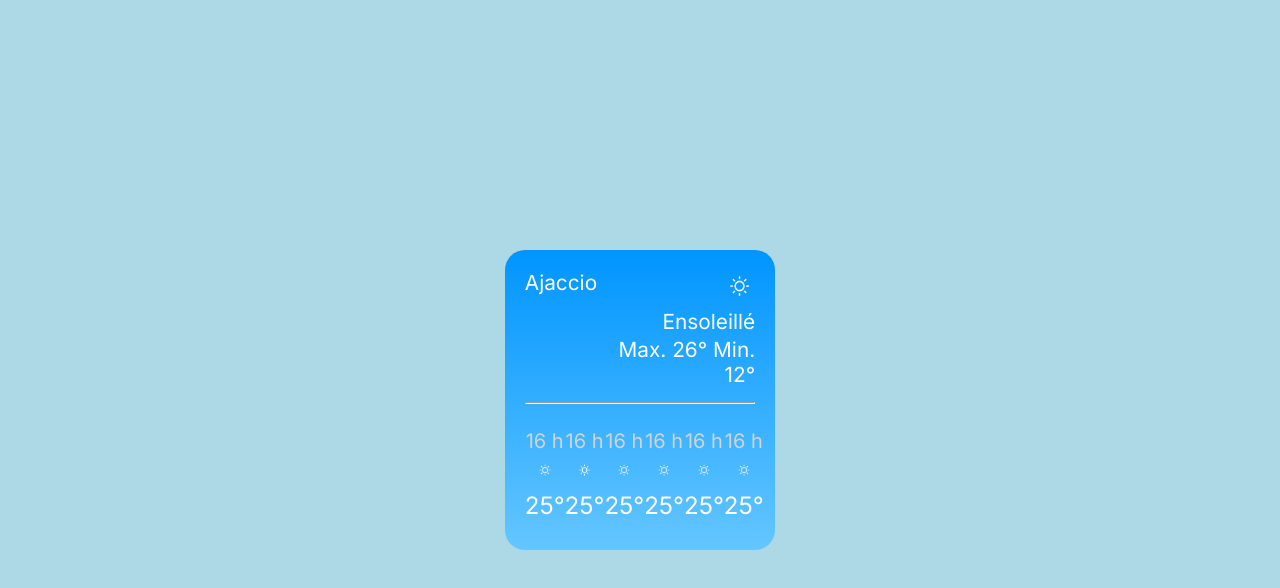
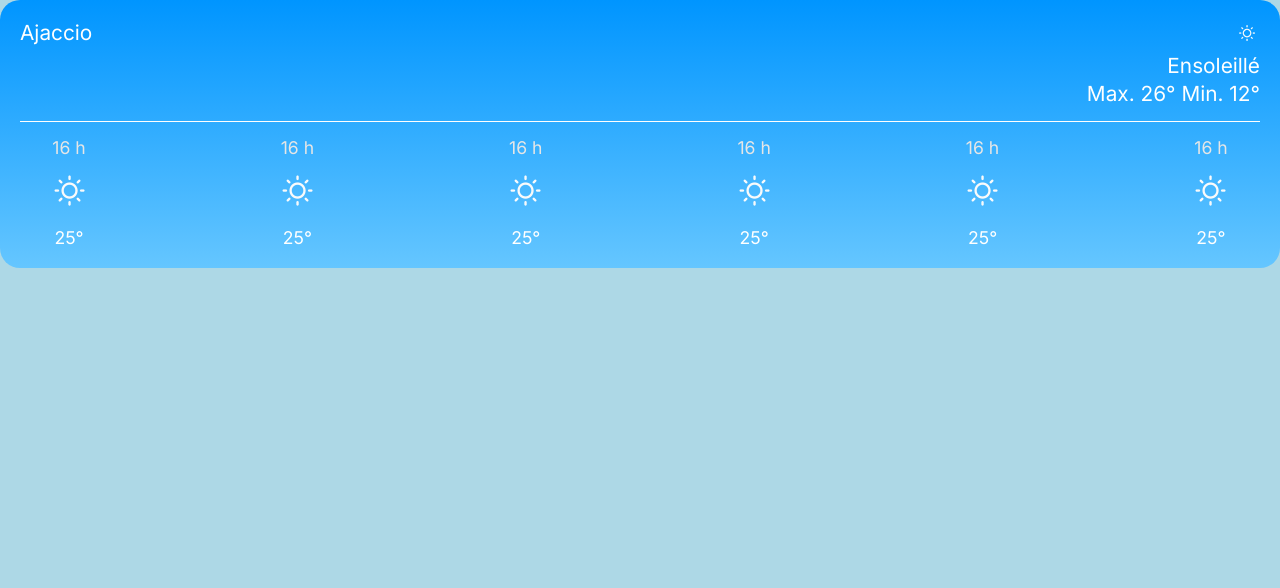
Before and after one commit to s3kiro23/gb_weather_widget, a plain HTML site: page index.html in a window 1280 px wide. Drawn offline with Linux system fonts and the light colour scheme.

Commit message:
fix infinite api calls + change some stuffs in design

```diff
--- a/index.html
+++ b/index.html
@@ -6,7 +6,6 @@
 		<link rel="preconnect" href="https://fonts.gstatic.com" crossorigin />
 		<link href="https://fonts.googleapis.com/css2?family=Inter&display=swap" rel="stylesheet" />
 	</head>
-
 	<style>
 		* {
 			margin: 0;
@@ -16,9 +15,6 @@
 		body {
 			background-color: lightblue;
 			color: white;
-			display: flex;
-			justify-content: center;
-			align-items: center;
 			min-height: 100vh;
 			margin: 0;
 			font-family: "Inter", sans-serif;
@@ -26,7 +22,7 @@
 
 		.weather-widget-container {
 			background: linear-gradient(0deg, rgba(101, 198, 255, 1) 0%, rgba(0, 149, 255, 1) 100%);
-			width: 18%;
+			width: auto;
 			border-radius: 20px;
 			padding: 20px;
 		}
@@ -36,12 +32,15 @@
 			flex-direction: column;
 		}
 
-		.weather-widget-current-row {
+		.weather-widget-current-row,
+		.weather-widget-forecast-row {
 			display: flex;
 			justify-content: space-between;
 		}
 
-		.current-city {
+		.current-city,
+		.current-description,
+		.current-min-max-temp {
 			font-size: 1.3em;
 		}
 
@@ -56,16 +55,8 @@
 			gap: 0.2rem;
 		}
 
-		.current-description {
-			font-size: 1.3em;
-		}
-
-		.current-min-max-temp {
-			font-size: 1.3em;
-		}
-
 		.current-icon img {
-			width: 20%;
+			width: 15%;
 		}
 
 		.weather-widget-forecast-row {
@@ -74,28 +65,25 @@
 
 		.forecast-content {
 			width: auto;
-			padding: 10px 0 10px 0;
 			text-align: center;
 			display: flex;
 			flex-direction: column;
 			gap: 0.5rem;
+			font-size: 1.1rem;
 		}
 
 		.forecast-hour {
-			font-size: 20px;
-			color: lightgray;
+			color: rgb(230, 230, 230);
 		}
 
 		img {
-			width: 45%;
+			width: 50%;
 		}
 
-		.forecast-temp {
-			font-size: 24px;
-		}
-
-		hr {
-			margin: 15px 0 15px 0;
+		.separate-line {
+			background-color: white;
+			margin: 15px 0;
+			padding: 0.5px;
 		}
 	</style>
 	<body>
@@ -112,7 +100,7 @@
 						<div class="current-min-max-temp" id="min-max">Max. 26° Min. 12°</div>
 					</div>
 				</div>
-				<hr>
+				<div class="separate-line"></div>
 				<div class="weather-widget-forecast-row">
 					<div class="forecast-content" id="0">
 						<div class="forecast-hour">16 h</div>
@@ -151,7 +139,7 @@
 			const APPID = "6cb62590e80421898cf0e7a533cdf0a0";
 			const CACHE_KEY = "weather_ajaccio";
 			const CITY = "Ajaccio, Corse";
-			const coordinates = { lat: "41.9194", lon: "8.7386", units: "metric" };
+			const COORDINATES = { lat: "41.9194", lon: "8.7386", units: "metric" };
 
 			function timestampToHour(timestamp) {
 				const date = new Date(timestamp * 1000); // Convertir le timestamp en millisecondes
@@ -214,7 +202,7 @@
 							daily: data.daily[0],
 						};
 						localStorage.setItem(CACHE_KEY, JSON.stringify(dataToStore));
-						refresh();
+						fillPageWithData(dataToStore);
 					})
 					.catch((error) => {
 						refresh();
@@ -223,7 +211,7 @@
 			}
 
 			function checkTimestamp(data) {
-				// define slot at 10min (600secs)
+				// define slot at 1min (60secs)
 				let slot = 1 * 60;
 				// get current Date
 				let currentDate = new Date();
@@ -242,17 +230,18 @@
 					console.log("les données sont anciennes ? : " + oldData);
 					if (oldData) {
 						console.log("c'est l'refresh !");
-						fetchWeatherAPI(coordinates);
+						fetchWeatherAPI(COORDINATES);
 						return;
 					}
 					fillPageWithData(cachedData);
+					return;
 				}
-				//fetchWeatherAPI(coordinates);
+				fetchWeatherAPI(COORDINATES);
 			}
 
-			//gb.onload = () => {};
-			refresh();
-			//setInterval(refresh(), 2000);
+			gb.onload = () => {
+				refresh();
+			};
 		</script>
 	</body>
 </html>
```
Also changed, not shown: sunrise.png (added), sunset.png (added).
